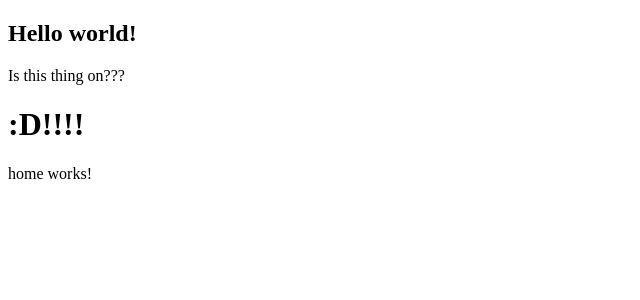
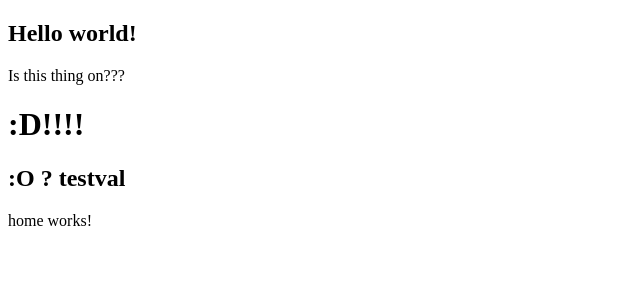
Before and after one commit to ganleydeveloper/ganleydeveloper.github.io, an Angular app in the folder budgeting-app/: page / in a window 1280 px wide. Shown: the top 300 px of the page, without its empty margins (0-640 px from the left). Built offline with nearby package versions, Linux system fonts and the light colour scheme.

Commit message:
Testing variable binding

```diff
--- a/budgeting-app/src/app/app.html
+++ b/budgeting-app/src/app/app.html
@@ -2,6 +2,8 @@
     <h2>Hello world!</h2>
     <p>Is this thing on???</p>
     <h1>:D!!!!</h1>
+    <h2>:O ? {{ testval }}</h2>
+    <!--https://script.google.com/macros/s/AKfycbw4RgrWnX2342ckhpVWnzF9tmKxPSv-uefoWNzo4RFw_HPqrJnysrvw-bY83ajPavQ/exec-->
     <app-home />
 </main>
 <router-outlet />
--- a/budgeting-app/src/app/app.ts
+++ b/budgeting-app/src/app/app.ts
@@ -9,5 +9,6 @@ import { Home } from './home/home';
   templateUrl: './app.html',
 })
 export class App {
+  testval: string = "testval";
   protected readonly title = signal('budgeting-app');
 }
```
